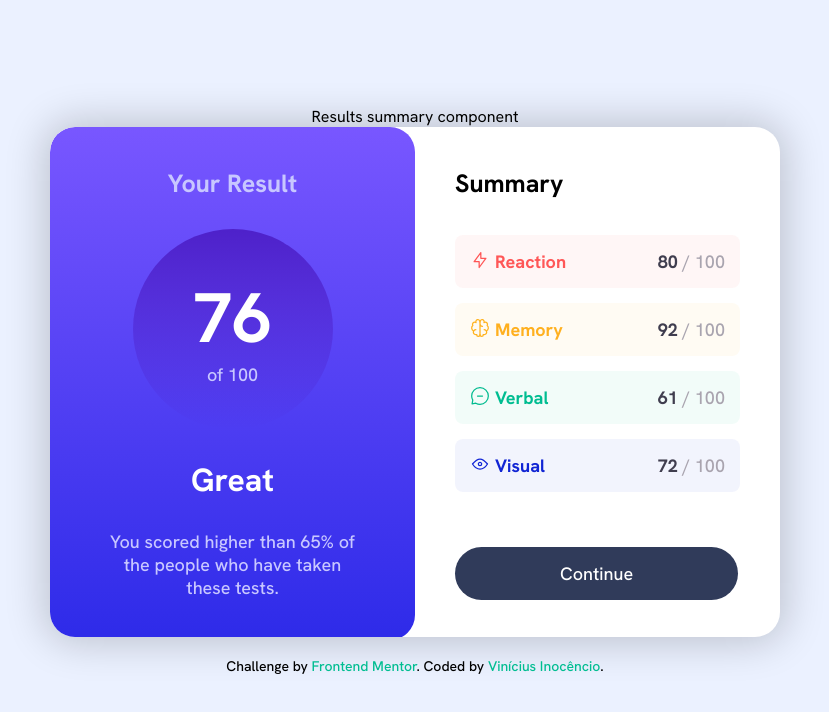
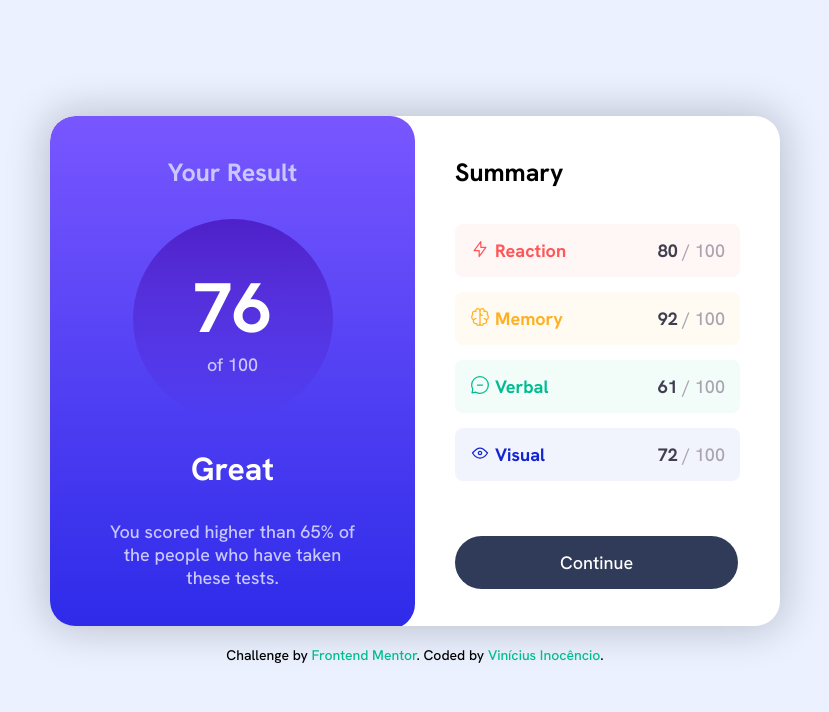
Before and after one commit to inocenciooo/results-summary-component-main, a plain HTML site: page index.html in a window 1280 px wide. Shown: the whole page, without its empty margins (225-1054 px from the left). Drawn offline with Linux system fonts and the light colour scheme.

Commit message:
remoção do erro

```diff
--- a/index.html
+++ b/index.html
@@ -13,7 +13,7 @@
   <title>Results summary | Vinícius Inocêncio</title>
 </head>
 
-<body>Results summary component
+<body>
   <main class="card">
     <section class="results">
       <h2>Your Result</h2>
```
